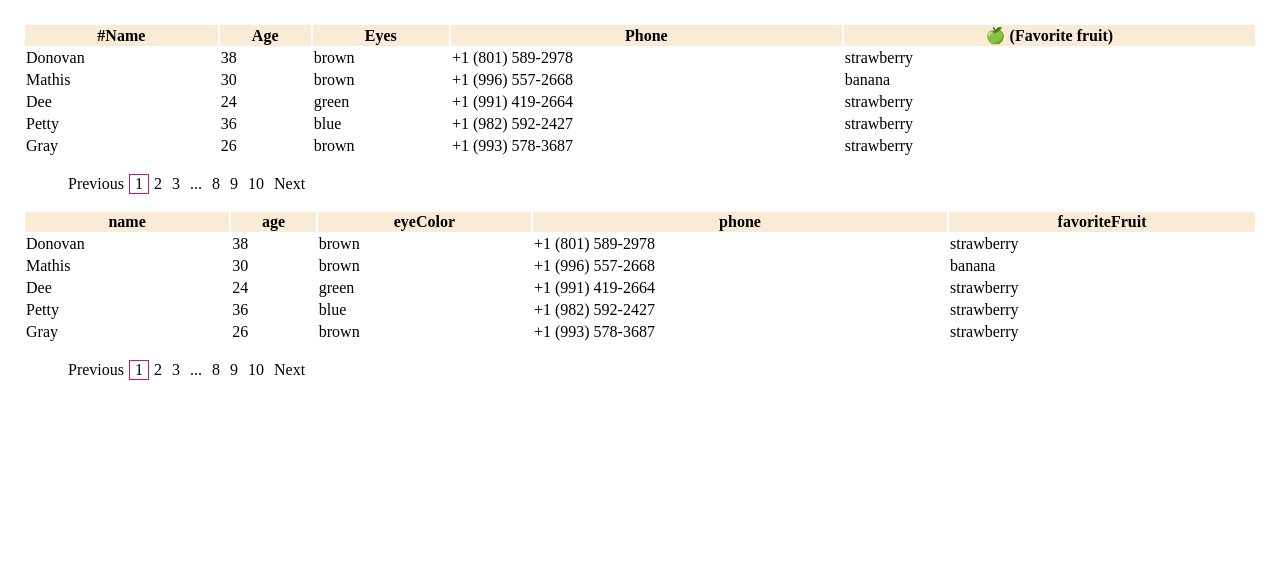
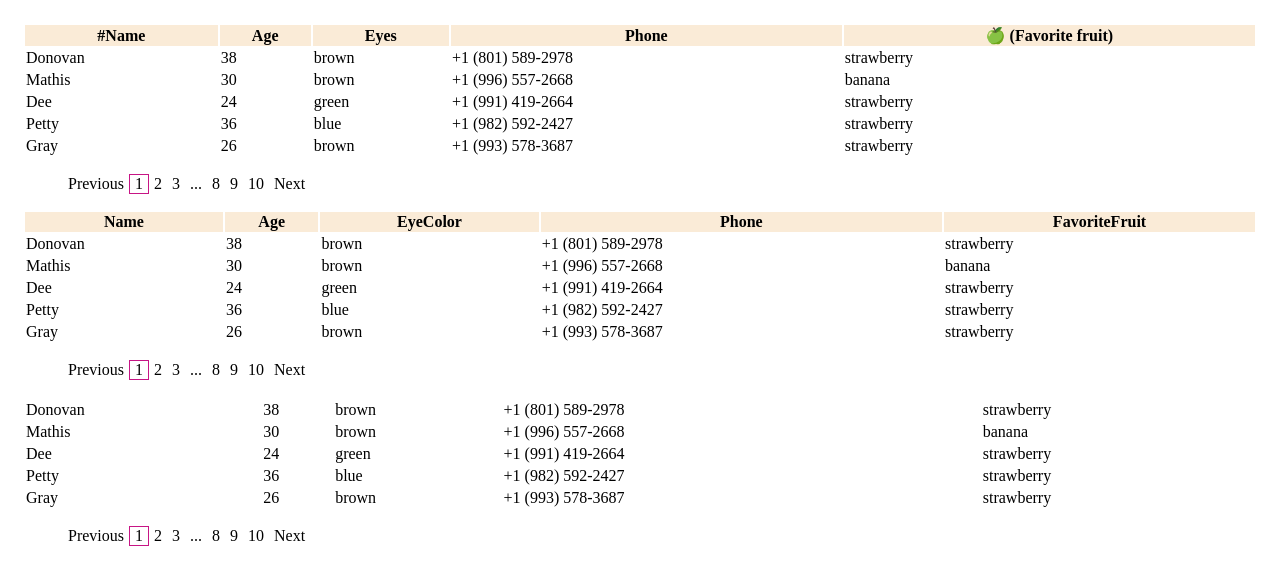
Before and after one commit to ekokotov/react-url-table, a React app: page / in a window 1280 px wide. Shown: the top 584 px of the page. Built offline with nearby package versions, Linux system fonts and the light colour scheme.

Commit message:
make headers optional

```diff
--- a/app.tsx
+++ b/app.tsx
@@ -66,7 +66,25 @@ function App(): React.ReactElement {
                 // url="https://next.json-generator.com/api/json/get/4k6xmJ21r"
                 data={data}
                 pageSize={5}
-                headers={['name', 'age', 'eyeColor', 'phone', 'favoriteFruit']}
+                headers={['Name', 'Age', 'EyeColor', 'Phone', 'FavoriteFruit']}
+                fields={['name', 'age', 'eyeColor', 'phone', 'favoriteFruit']}
+                pagination={{
+                    // pageCount: 5, // don't specify it
+                    pageRangeDisplayed: 0,
+                    marginPagesDisplayed: 3,
+                    // onPageChange: (page: { selected: number }): void => {
+                    //     setPage(page.selected);
+                    // }
+                }}
+                // sorting={'compound'}
+                // search={'global'}
+                uniqProp={'_id'}
+            />
+            <UrlTable
+                //url="https://randomuser.me/api/?page=1&results=10"
+                // url="https://next.json-generator.com/api/json/get/4k6xmJ21r"
+                data={data}
+                pageSize={5}
                 fields={['name', 'age', 'eyeColor', 'phone', 'favoriteFruit']}
                 pagination={{
                     // pageCount: 5, // don't specify it
--- a/src/components/types.ts
+++ b/src/components/types.ts
@@ -23,7 +23,7 @@ export interface ITableProps {
     search?: 'global' | boolean,
     sorting?: SortingModes | keyof typeof SortingModes,
     fields: string[],
-    headers: IHeaderProp[],
+    headers?: IHeaderProp[],
     pageSize?: number
     uniqProp: string,
     pagination?: IPaginateProps
```
